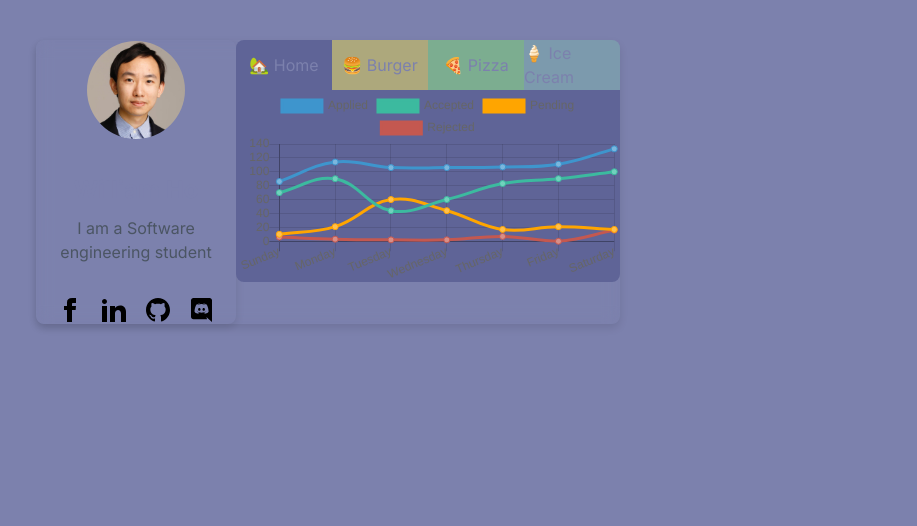
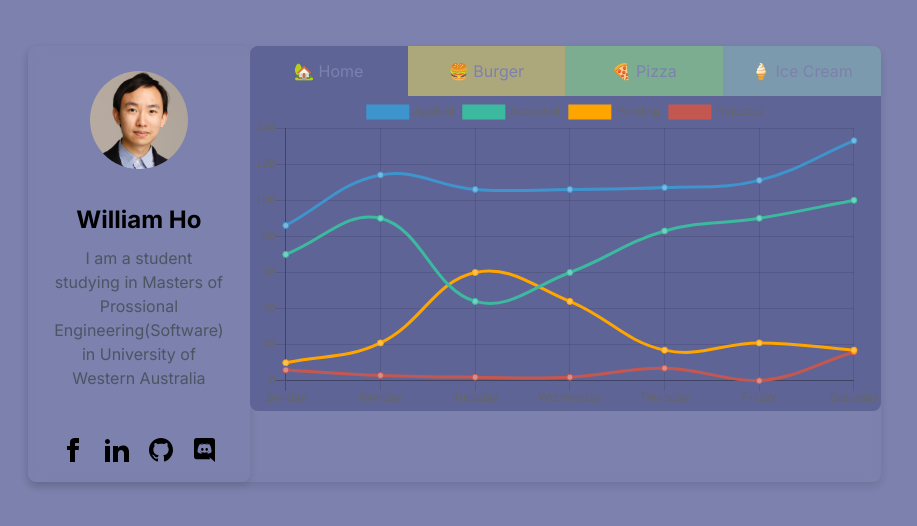
Before and after one commit to Will-H007/Fish-Pond, a Next.js app in the folder portfolio/: page /information in a window 1280 px wide. Shown: the top 526 px of the page, without its empty margins (0-917 px from the left). Built offline with nearby package versions, Linux system fonts and the light colour scheme.

Commit message:
never use tailwind use style

```diff
--- a/portfolio/app/information/page.tsx
+++ b/portfolio/app/information/page.tsx
@@ -27,7 +27,7 @@ const DoubleLinkedListLayout: React.FC = () => {
     <div className="h-screen flex flex-row gap-x-8 w-max-xl grid grid-rows-6 grid-cols-10 m-6 justify-center items-center">
 
 
-      <div className="col-start-1 col-end-6 row-start-1 row-end-6 m-2 h-full mt-8">
+      <div className="col-start-1 col-end-8 row-start-1 row-end-4 mt-20">
 
       <GlassmorphismBox showDoubleLinkedList={false} children={<Example/>}/>
 
--- a/portfolio/component/Second_page/card.tsx
+++ b/portfolio/component/Second_page/card.tsx
@@ -2,22 +2,22 @@ import React from 'react';
 
 const Card = () => {
   return (
-  <>
-      <div style={{ display: "flex", flexDirection: "column", alignItems: 'center',borderRadius: '8px', overflow: 'hidden', boxShadow: '0 4px 8px rgba(0, 0, 0, 0.1)' ,gap: '8px'}}>
-        <img style={{ width: '100px', border: '1px solid transparent', borderRadius: '50%'}} src="/photo.jpeg" alt="User" />
+
+      <div style={{ width: "300px", display: "flex",flexDirection: "column", alignItems: 'center',justifyContent:"center",borderRadius: '8px', overflow: 'hidden', boxShadow: '0 4px 8px rgba(0, 0, 0, 0.1)' ,gap: '8px'}}>
+        <img style={{ width: '100px', border: '1px solid transparent', borderRadius: '50%', marginTop:"24px"}} src="/photo.jpeg" alt="User" />
         <div style={{ padding: '24px' }}>
-          <div style={{ fontWeight: 'bold', fontSize: '1.5rem', marginBottom: '8px', textAlign: 'center' }}>
+          <div style={{ fontWeight: 'bold', fontSize: '1.5rem', marginBottom: '8px', textAlign: 'center',color:"black" }}>
             William Ho
           </div>
           <p style={{ color: '#4B5563', fontSize: '1rem', textAlign: 'center' }}>
-            I am a Software engineering student
+            I am a student studying in Masters of Prossional Engineering(Software) in University of Western Australia
           </p>
         </div>
 
 
 
 
-        <div style={{ display: 'flex', flexDirection: 'row', gap: '20px', marginTop: '16px',color: 'black', margin:"2px"}}>
+        <div style={{ display: 'flex', flexDirection: 'row', gap: '20px', marginTop: '16px',color: 'black', marginBottom:"20px"}}>
         <svg
           xmlns="http://www.w3.org/2000/svg"
           style={{ height: '1.5rem', width: '1.5rem' }}
@@ -46,7 +46,7 @@ const Card = () => {
 
         </div>
       </div>
-      </>
+
 
   );
 };
```
